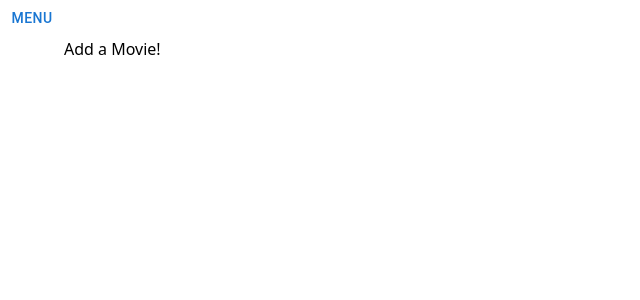
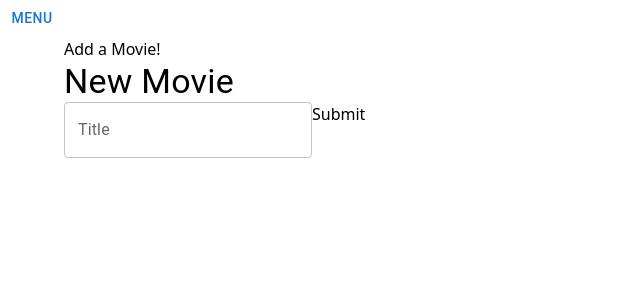
Before and after one commit to VincentPauley/next-movie-mongo, a Next.js app: page /movies/add in a window 1280 px wide. Shown: the top 300 px of the page, without its empty margins (0-640 px from the left). Built offline with nearby package versions, Linux system fonts and the light colour scheme.

Commit message:
feat: first form input for movie addition

```diff
--- a/package.json
+++ b/package.json
@@ -18,6 +18,7 @@
     "react": "^18",
     "react-chartjs-2": "^5.2.0",
     "react-dom": "^18",
+    "react-hook-form": "^7.51.0",
     "write-json-file": "^5.0.0"
   },
   "devDependencies": {
--- /dev/null
+++ b/src/components/MovieForm.tsx
@@ -0,0 +1,29 @@
+import { useForm } from 'react-hook-form'
+import { TextField, Typography } from "@mui/material";
+
+interface Inputs {
+  title: string;
+}
+
+const MovieForm = () => {
+
+  const {register, handleSubmit} = useForm<Inputs>();
+
+  const onSubmit = (data: Inputs) => {
+
+    const { title } = data
+
+
+    console.log({ title })
+  }
+
+  return (
+    <form onSubmit={handleSubmit(onSubmit)}>
+      <Typography variant="h4">New Movie</Typography>
+      <TextField {...register('title')} label="Title" name="title"/>
+      <button type="submit">Submit</button>
+    </form>
+  );
+}
+
+export default MovieForm
--- a/src/pages/index.tsx
+++ b/src/pages/index.tsx
@@ -1,7 +1,3 @@
-import { QueryClient, QueryClientProvider, useQuery, useQueryClient } from '@tanstack/react-query'
-
-const queryClient = new QueryClient()
-
 import { Typography } from '@mui/material'
 // import hello from './api/hello'
 // ^ don't need to be importing here at all, just call the route dummy
@@ -54,11 +50,9 @@ export default function Home({ message }: HomePageProps) {
 
   return (
     <main>
-      {/* <QueryClientProvider client={queryClient}> */}
-        <Typography variant='h1'>Movies</Typography>
-        <MovieList/>
-        <GenreList/>
-      {/* </QueryClientProvider> */}
+      <Typography variant='h1'>Movies</Typography>
+      <MovieList/>
+      <GenreList/>
     </main>
   )
 }
--- a/src/pages/movies/add/index.tsx
+++ b/src/pages/movies/add/index.tsx
@@ -1,9 +1,12 @@
 import { Container } from '@mui/material'
+
+import MovieForm from '@/components/MovieForm'
 
 const AddMovie = () => {
   return (
     <Container>
       <p>Add a Movie!</p>
+      <MovieForm/>
     </Container>
   )
 }
```
Also changed, not shown: 1 other file (tests, documents, lock files or other folders).
